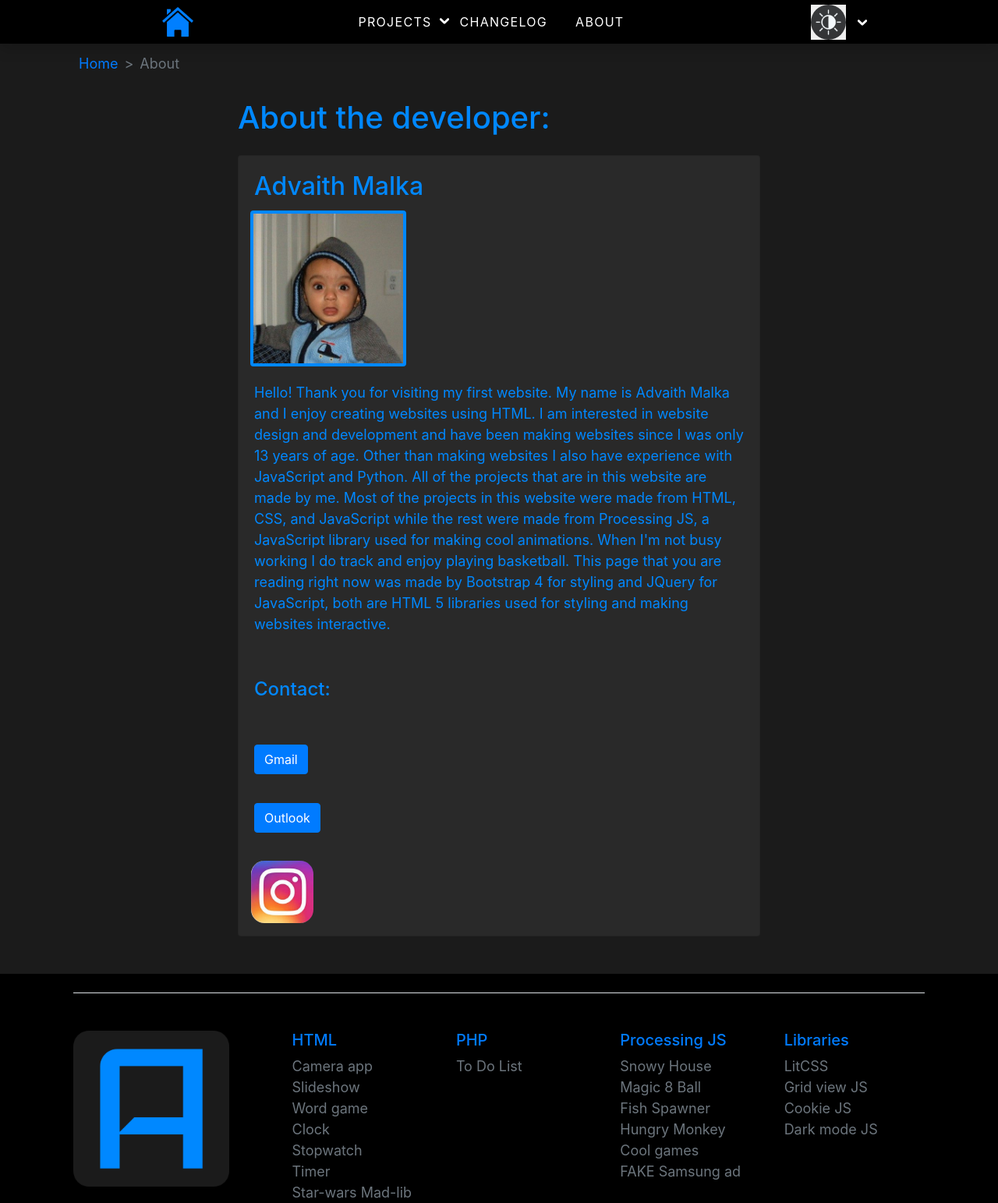
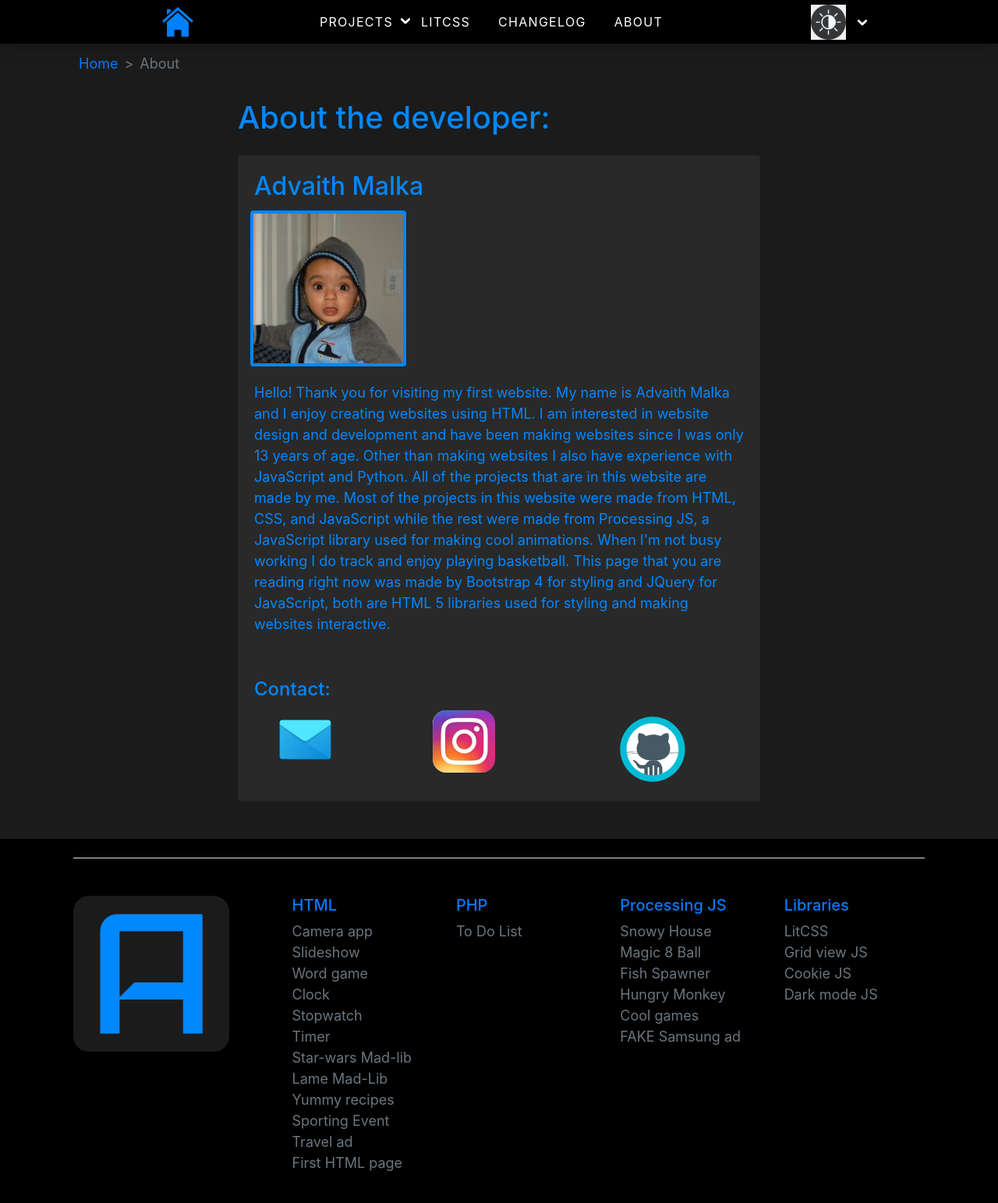
Before and after one commit to advaithmalka/old-website, a website: page about.html in a window 1280 px wide. Shown: the top 1543 px of the page at 78% size. Drawn offline with nearby package versions, Linux system fonts and the light colour scheme.

Commit message:
404 page+about page style updates+minor changes

```diff
--- a/about.html
+++ b/about.html
@@ -1,5 +1,6 @@
 <!DOCTYPE html>
 <html lang="en">
+
 <head>
 
 	<script src="./resources/all-website-resources/website-resources-head.js"></script>
@@ -7,15 +8,13 @@
 
 
 	<meta charset="utf-8" />
-		<meta
-			name="viewport"
-			content="width=device-width, initial-scale=1, shrink-to-fit=no"
-		/>
+	<meta name="viewport" content="width=device-width, initial-scale=1, shrink-to-fit=no" />
 	<title>About</title>
 
 	<script src="js/include-html.js"></script>
 
 </head>
+
 <body id='body' class="dark-mode">
 
 	<!--NAVBAR-->
@@ -37,12 +36,7 @@
 		<div class="card mb-5 card-dark" id="card">
 			<p class="card-title card-body h2 mb-n2">Advaith Malka</p>
 			<div class="container">
-					<img
-						class="rounded"
-						style="border: solid #0088ff 4px;"
-						src="pics/baby-advaith.jpg"
-						width="200px"
-					/>
+				<img class="rounded" style="border: solid #0088ff 4px;" src="pics/baby-advaith.jpg" width="200px" />
 			</div>
 
 			<p class="card-body">
@@ -61,41 +55,44 @@
 				JavaScript, both are HTML 5 libraries used for styling and
 				making websites interactive.
 			</p>
-				<h4 class="card-body">Contact:</h4>
+			<h4 class="card-body mb-n2">Contact:</h4>
 
-				<p class="card-body">
-					<a
-						class="btn btn-primary mb-n4"
-						href="mailto:advaithm06@gmail.com"
-						target="_blank"
-						>Gmail</a
-					>
-				</p>
-
-				<p class="card-body">
-					<a
-						class="btn btn-primary"
-						href="mailto:advaithm06@outlook.com"
-						target="_blank"
-						>Outlook</a
-					>
-				</p>
-
-				<a
-					href="https://www.instagram.com/advaith_malka/"
-					target="_blank"
-					><img
-						class="ml-3 mb-3"
-						style="border-radius: 17px;"
-						src="pics/misc/instagram-img.jpg"
-						width="80px"
-				/></a>
+			<div class="row">
+				<div class="col">
+					<a class="ml-5 d-inline wd-max-content" href="mailto:advaithm06@gmail.com" target="_blank"><img id="gmail" src="icons/svg/mail.svg" width="75"
+						alt="Mail"></a>
+				</div>
+				<div class="col">
+					<a class="d-inline wd-max-content" href="https://www.instagram.com/advaith_malka/" target="_blank"><img id='insta' class="ml-3 mb-3"
+						style="border-radius: 17px;" src="pics/misc/instagram-img.jpg" width="80px" /></a>
+				</div>
+				<div class="col">
+					<a class="d-inline wd-max-content" href="https://github.com/AdvaithM26?tab=repositories"
+				target="_blank"><img style="border-radius: 500px;" id='github' class="ml-3 mb-3" src="icons/svg/github.svg"
+					width="100px"/></a>
+				</div>
+			</div>
 		</div>
 	</div>
 
 	<!--CONTENT END-->
 
 	<!--ALL SCRIPTS NEEDED TO RUN THE WEBSITE-->
+
 	<script src="./resources/all-website-resources/website-resources.js"></script>
+	<script src="https://unpkg.com/@popperjs/core@2"></script>
+	<script src="https://unpkg.com/tippy.js@6"></script>
+	<script>
+		tippy('#gmail', {
+			content: 'Message me!',
+		});
+		tippy('#insta', {
+			content: 'Follow me on instagram!',
+		});
+		tippy('#github', {
+			content: 'Check out all my projects!',
+		});
+	</script>
 </body>
+
 </html>
--- /dev/null
+++ b/css/404.css
@@ -0,0 +1,3 @@
+*{
+  font-family: 'Raleway';
+}
--- a/css/navbar.css
+++ b/css/navbar.css
@@ -134,7 +134,7 @@
 @media screen and (min-width: 992px){
 	.nav-arrow{
 		position: absolute;
-		left: calc(50% - 85px)	!important;
+		left: calc(50% - 135px)	!important;
 	}
 }
 
--- a/navbar.html
+++ b/navbar.html
@@ -354,6 +354,14 @@
 
 					<li class="nav-item nav-content">
 						<a
+							href="litcss.html"
+							class="nav-link nav-title text-uppercase fs-16"
+							>LitCSS</a
+						>
+					</li>
+
+					<li class="nav-item nav-content">
+						<a
 							href="change-log.html"
 							class="nav-link nav-title text-uppercase fs-16"
 							>Changelog</a
```
Also changed, not shown: 404.html (added, +24 -0 lines), PAGE-TEMPLATE.html (+4 -3 lines), change-log.html (+16 -1 lines), icons/404-fav/android-chrome-192x192.png (added), icons/404-fav/android-chrome-512x512.png (added), icons/404-fav/apple-touch-icon.png (added), icons/404-fav/favicon-16x16.png (added), icons/404-fav/favicon-32x32.png (added), icons/404-fav/favicon.ico (added), icons/404-fav/site.webmanifest (added), icons/svg/github.svg (added), icons/svg/mail.svg (added), icons/svg/x.svg (added), pics/misc/lost_guy.jfif (added). Lines whose indentation alone changed are shown as unchanged.
